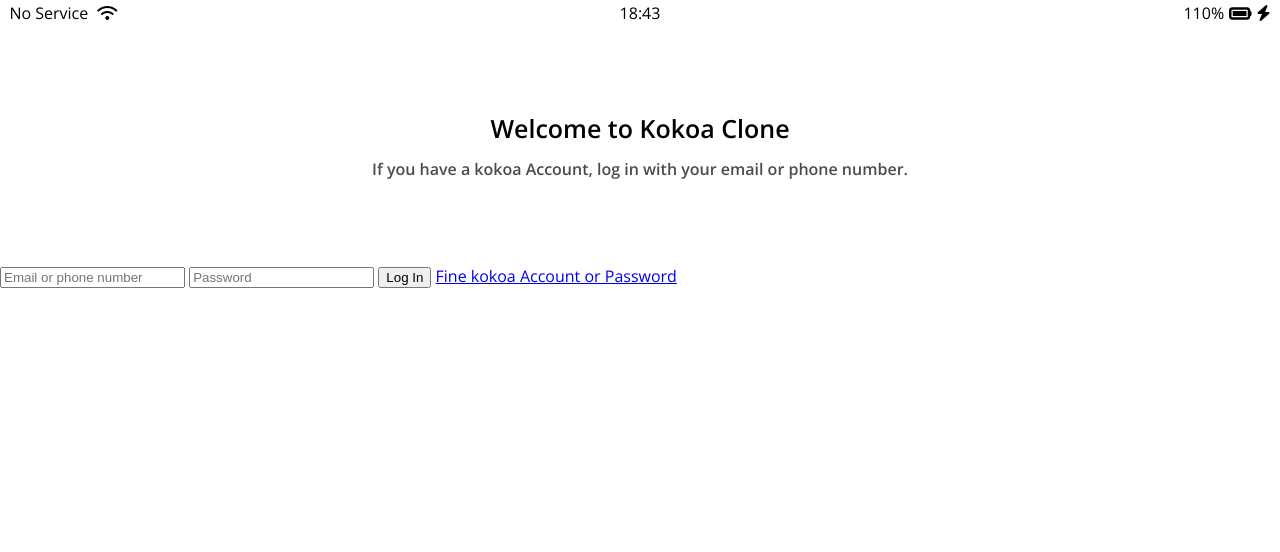
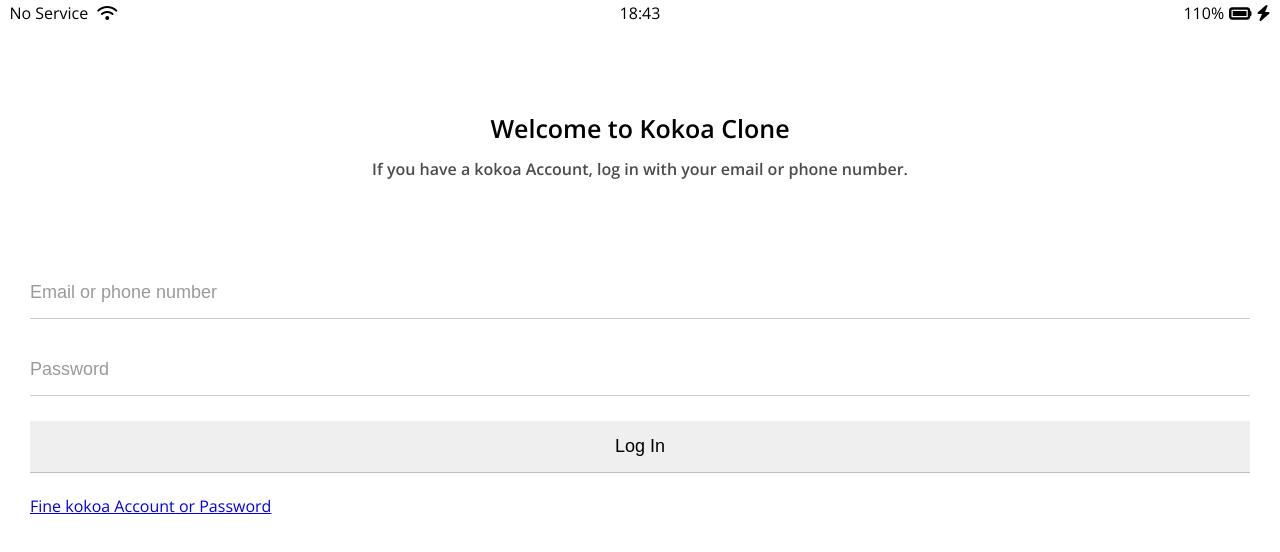
Before and after one commit to dnlengnl/kakao-clone, a plain HTML site: page KOKOA-CLONE/index.html in a window 1280 px wide. Drawn offline with nearby package versions, Linux system fonts and the light colour scheme.

Commit message:
created variable.css updated reset.css, styles.css

```diff
--- a/KOKOA-CLONE/css/reset.css
+++ b/KOKOA-CLONE/css/reset.css
@@ -46,3 +46,7 @@ table {
 	border-collapse: collapse;
 	border-spacing: 0;
 }
+
+input:focus {
+	outline: none;
+}
--- a/KOKOA-CLONE/css/styles.css
+++ b/KOKOA-CLONE/css/styles.css
@@ -1,5 +1,6 @@
 @import url('https://fonts.googleapis.com/css2?family=Open+Sans:wght@400;600&display=swap');
 @import "reset.css";
+@import "variable.css";
 @import "status-bar.css";
 
 body {
@@ -24,3 +25,26 @@ body {
     width: 60%;
     opacity: 0.7;
 }
+
+#login-form {
+    display: flex;
+    flex-direction: column;
+    margin: 0px 30px;
+}
+
+#login-form input {
+    border: none;
+    padding: 15px 0px;
+    font-size: 18px;
+    border-bottom: 1px solid rgba(0, 0, 0, 0.2);
+    margin-bottom: 25px;
+    transition: border-color .3s ease-in-out;
+}
+
+#login-form input::placeholder {
+    color: rgba(0, 0, 0, 0.4);
+}
+
+#login-form input:focus {
+    border-color: var(--yellow);
+}
--- /dev/null
+++ b/KOKOA-CLONE/css/variable.css
@@ -0,0 +1,3 @@
+:root {
+    --yellow: #fae100;
+}
```
